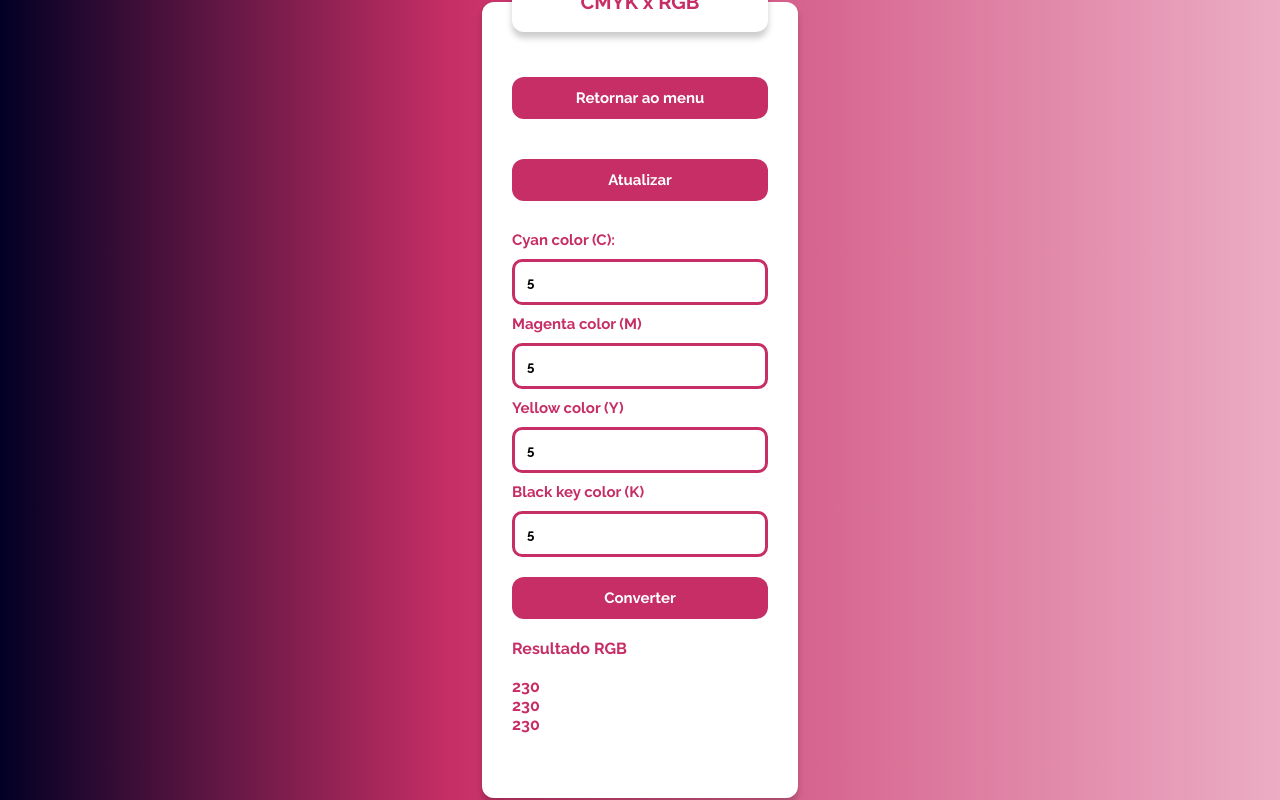
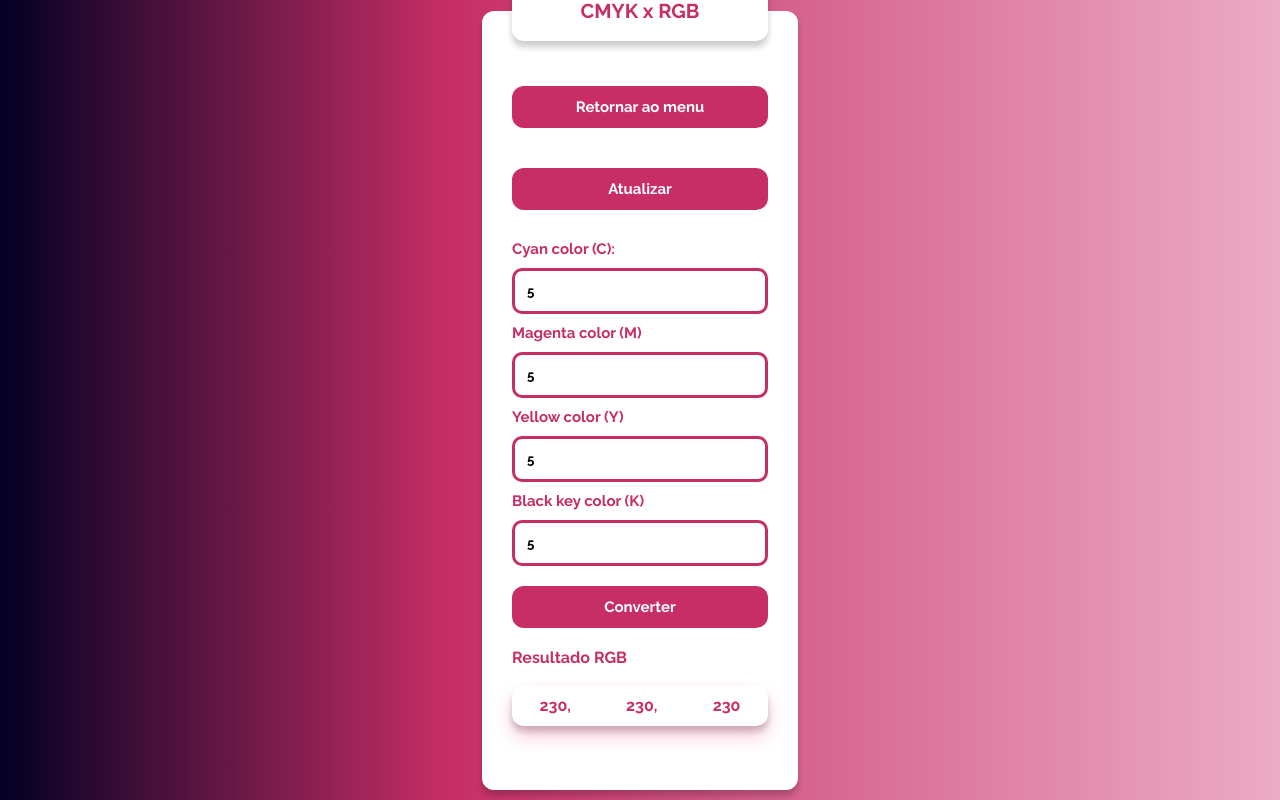
Before and after one commit to dev-aclara/UNIFAI-CG-ColorConversor, a plain HTML site: page pages/2.html in a window 1280 px wide. Both pictures are taken after typing "5", "5", "5", "5" into the empty fields and a click on the button "Converter". Drawn offline with Linux system fonts and the light colour scheme.

Commit message:
Ajustes na parte da interface

```diff
--- a/js/convert.js
+++ b/js/convert.js
@@ -119,8 +119,8 @@ function secondconvert(){
     vG = Math.round(valueG);
     vB = Math.round(valueB) ;
 
-    document.getElementById('vR').innerHTML = vR.toFixed(0);
-    document.getElementById('vG').innerHTML = vG.toFixed(0);
+    document.getElementById('vR').innerHTML = vR.toFixed(0) + ",";
+    document.getElementById('vG').innerHTML = vG.toFixed(0) + ",";
     document.getElementById('vB').innerHTML = vB.toFixed(0);
 
 }
--- a/pages/2.html
+++ b/pages/2.html
@@ -28,9 +28,11 @@
             <button onclick="secondconvert()">Converter</button>
             <p>Resultado RGB</p>
             <br>
-            <p id="vR"> </p>
-            <p id="vG"> </p>
-            <p id="vB"> </p>
+            <div class="resultado">
+                <span id="vR"> </span>
+                <span id="vG"> </span>
+                <span id="vB"> </span>
+            </div>
             <br>
 
        </div>
--- a/style/styles.css
+++ b/style/styles.css
@@ -88,3 +88,13 @@ a:link, a:visited,  a:hover, a:active{
 p, a href{
 color: #C62E65;
 }
+
+.resultado{
+  display: flex;
+  color: #C62E65;
+  justify-content: space-around;
+  align-items: center;
+  box-shadow: 0 10px 20px rgba(242, 2, 92, 0.20), 0 6px 6px rgba(0,0,0,0.20);
+  border-radius: 12px;
+  height: 40px;
+}
```
Also changed, not shown: index.html (+2 -2 lines), pages/1.html (+7 -4 lines).
